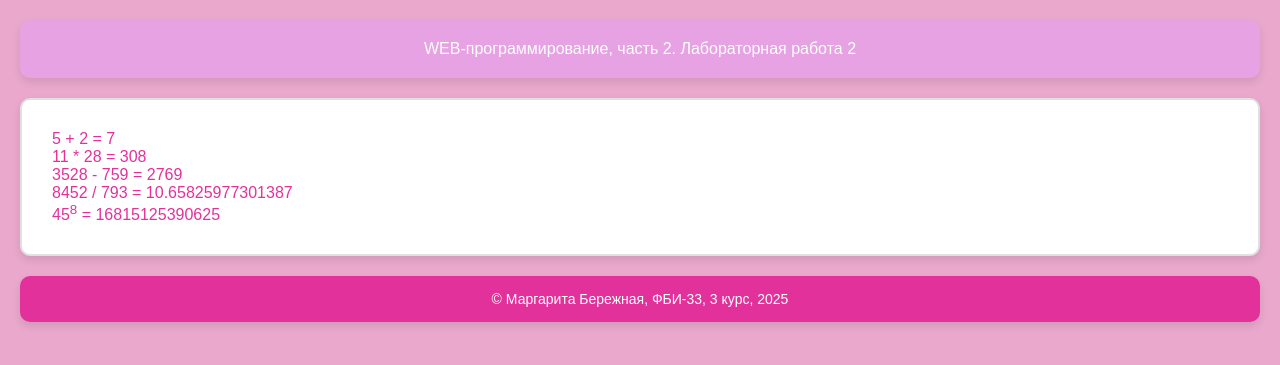
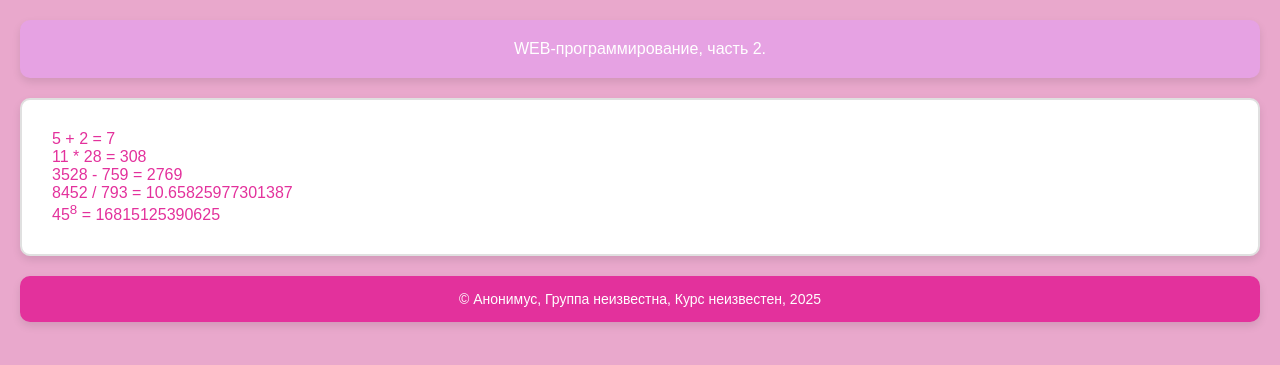
Before and after one commit to margaritaaa07/web-back-labs, a Flask app: page /lab2/example in a window 1280 px wide. Shown: the top 365 px of the page. Run offline with Flask 3, Linux system fonts and the light colour scheme.

Commit message:
Условия в шаблоне

```diff
--- a/templates/example.html
+++ b/templates/example.html
@@ -8,7 +8,7 @@
 </head>
 <body>
     <header>
-        WEB-программирование, часть 2. Лабораторная работа 2
+        WEB-программирование, часть 2. {% if lab_num %}Лабораторная работа 2{% endif %}
     </header>
 
     <main>
@@ -20,7 +20,23 @@
     </main>
 
     <footer>
-        &copy; Маргарита Бережная, ФБИ-33, 3 курс, 2025
+         &copy;
+        {% if name %}
+            {{ name }},
+        {% else %}
+            Анонимус,
+        {% endif %}
+        {% if group %}
+            {{ group }},
+        {% else %}
+            Группа неизвестна,
+        {% endif %}
+        {% if course %}
+            {{ course }},
+        {% else %}
+            Курс неизвестен,
+        {% endif %}
+        2025
     </footer>
 </body>
 </html>
```
